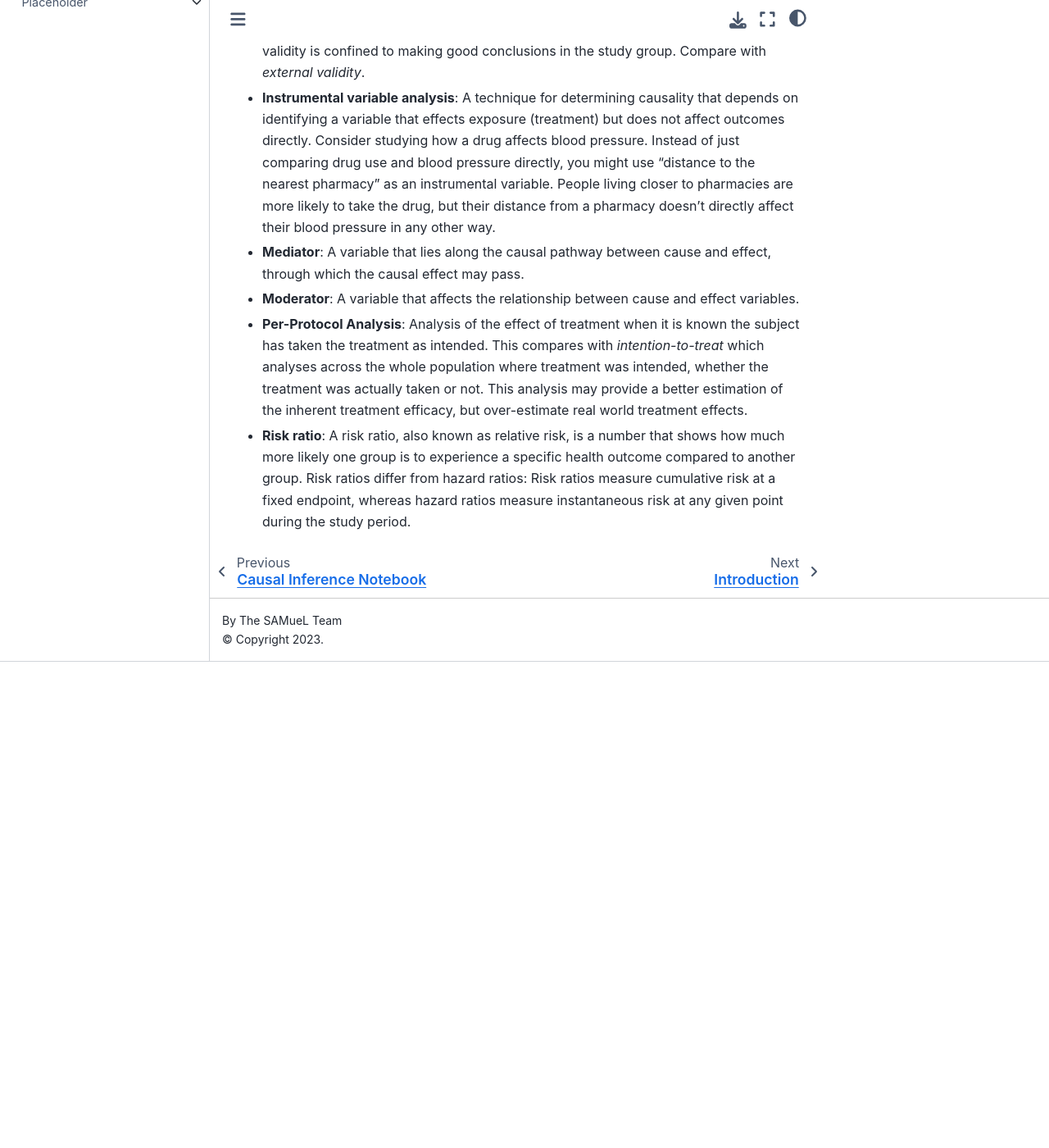
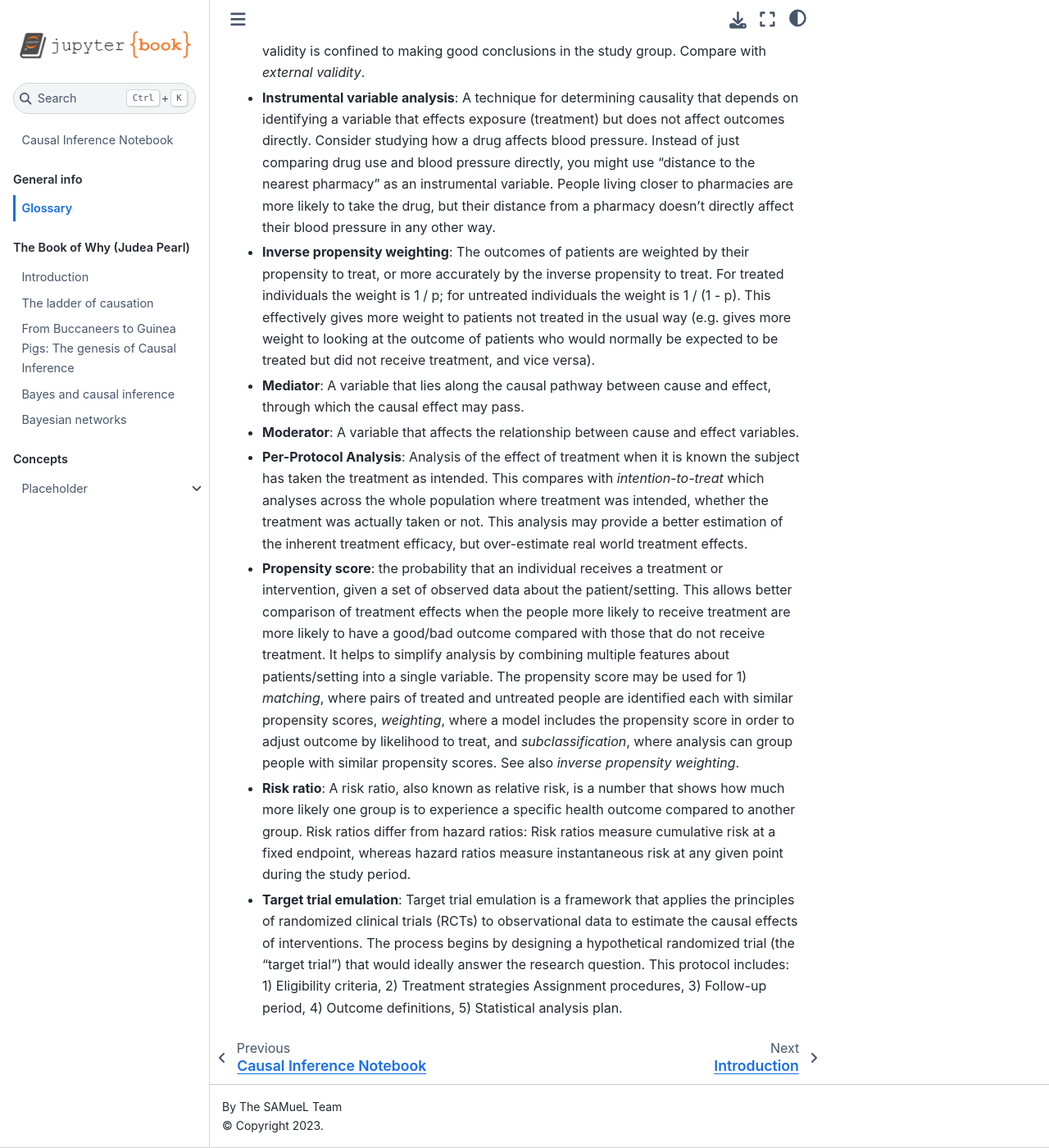
Before and after one commit to samuel-book/causal_inference_notebook, a Jupyter Book: the page built from glossary.md, in a window 1280 px wide and 1400 px high, scrolled down 2653 px. Shown: the whole window at 82% size. Built offline with Jupyter Book 1.0.4 settings and Sphinx 7.4.7 and the Sphinx Book theme 1.1.4, drawn with Linux system fonts in a browser that asks for light colours; before the commit the page ends 3460 px from its top, so only the background shows below that.

Commit message:
Update glossary

```diff
--- a/glossary.md
+++ b/glossary.md
@@ -34,10 +34,17 @@
 
 * **Instrumental variable analysis**: A technique for determining causality that depends on identifying a variable that effects exposure (treatment) but does not affect outcomes directly. Consider studying how a drug affects blood pressure. Instead of just comparing drug use and blood pressure directly, you might use "distance to the nearest pharmacy" as an instrumental variable. People living closer to pharmacies are more likely to take the drug, but their distance from a pharmacy doesn't directly affect their blood pressure in any other way.
 
+* **Inverse propensity weighting**: The outcomes of patients are weighted by their propensity to treat, or more accurately by the inverse propensity to treat. For treated individuals the weight is 1 / p; for untreated individuals the weight is 1 / (1 - p). This effectively gives more weight to patients not treated in the usual way (e.g. gives more weight to looking at the outcome of patients who would normally be expected to be treated but did not receive treatment, and vice versa).
+
 * **Mediator**: A variable that lies along the causal pathway between cause and effect, through which the causal effect may pass.
 
 * **Moderator**: A variable that affects the relationship between cause and effect variables.
 
 * **Per-Protocol Analysis**: Analysis of the effect of treatment when it is known the subject has taken the treatment as intended. This compares with *intention-to-treat* which analyses across the whole population where treatment was intended, whether the treatment was actually taken or not. This analysis may provide a better estimation of the inherent treatment efficacy, but over-estimate real world treatment effects.
 
+* **Propensity score**: the probability that an individual receives a treatment or intervention, given a set of observed data about the patient/setting. This allows better comparison of treatment effects when the people more likely to receive treatment are more likely to have a good/bad outcome compared with those that do not receive treatment. It helps to simplify analysis by combining multiple features about patients/setting into a single variable. The propensity score may be used for 1) *matching*, where pairs of treated and untreated people are identified each with similar propensity scores, *weighting*, where a model includes the propensity score in order to adjust outcome by likelihood to treat, and *subclassification*, where analysis can group people with similar propensity scores. See also *inverse propensity weighting*.
+
 * **Risk ratio**: A risk ratio, also known as relative risk, is a number that shows how much more likely one group is to experience a specific health outcome compared to another group. Risk ratios differ from hazard ratios: Risk ratios measure cumulative risk at a fixed endpoint, whereas hazard ratios measure instantaneous risk at any given point during the study period.
+
+* **Target trial emulation**: Target trial emulation is a framework that applies the principles of randomized clinical trials (RCTs) to observational data to estimate the causal effects of interventions. The process begins by designing a hypothetical randomized trial (the "target trial") that would ideally answer the research question. This protocol includes: 1) Eligibility criteria, 2) Treatment strategies
+Assignment procedures, 3) Follow-up period, 4) Outcome definitions, 5) Statistical analysis plan.
```
